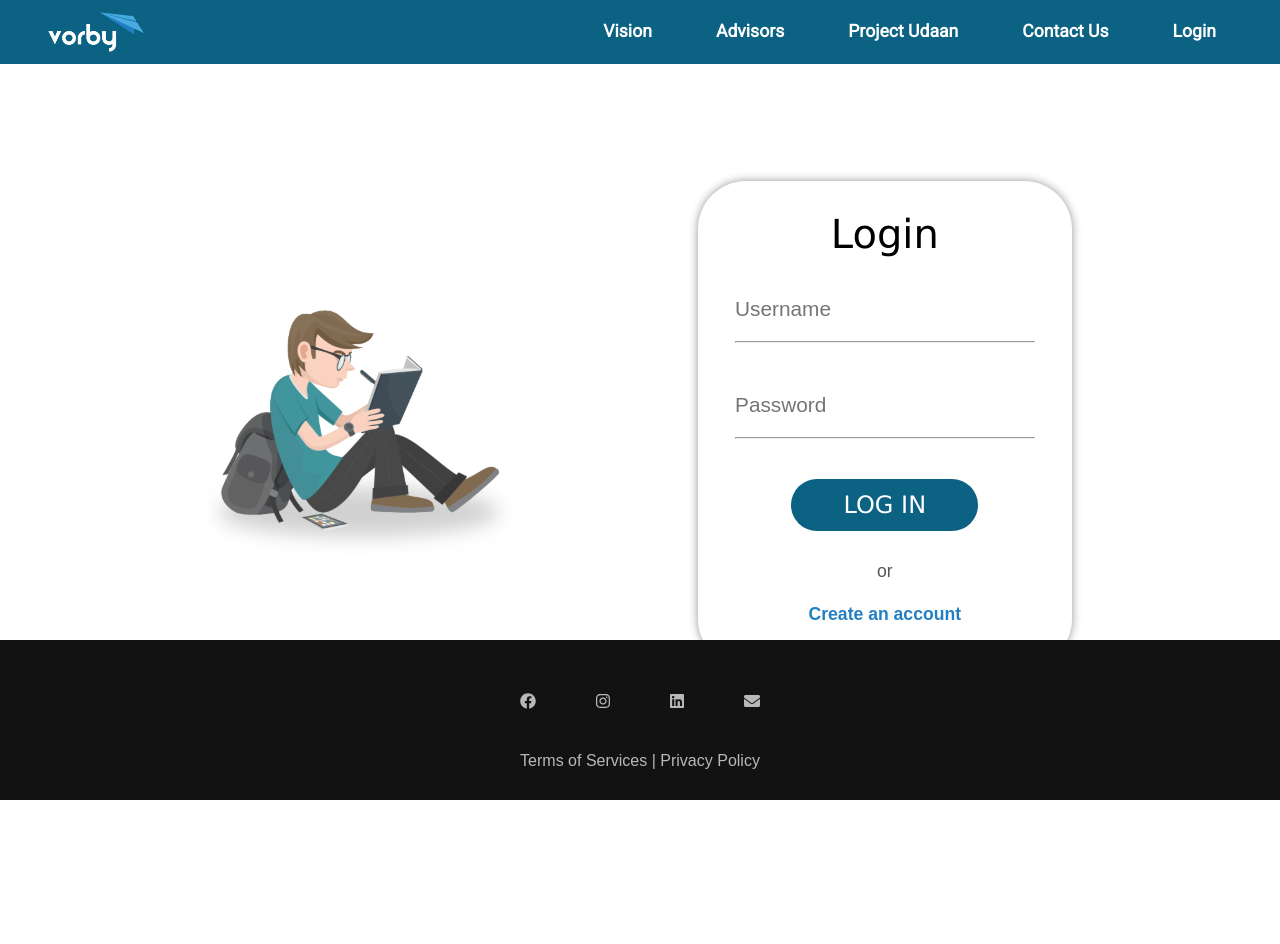
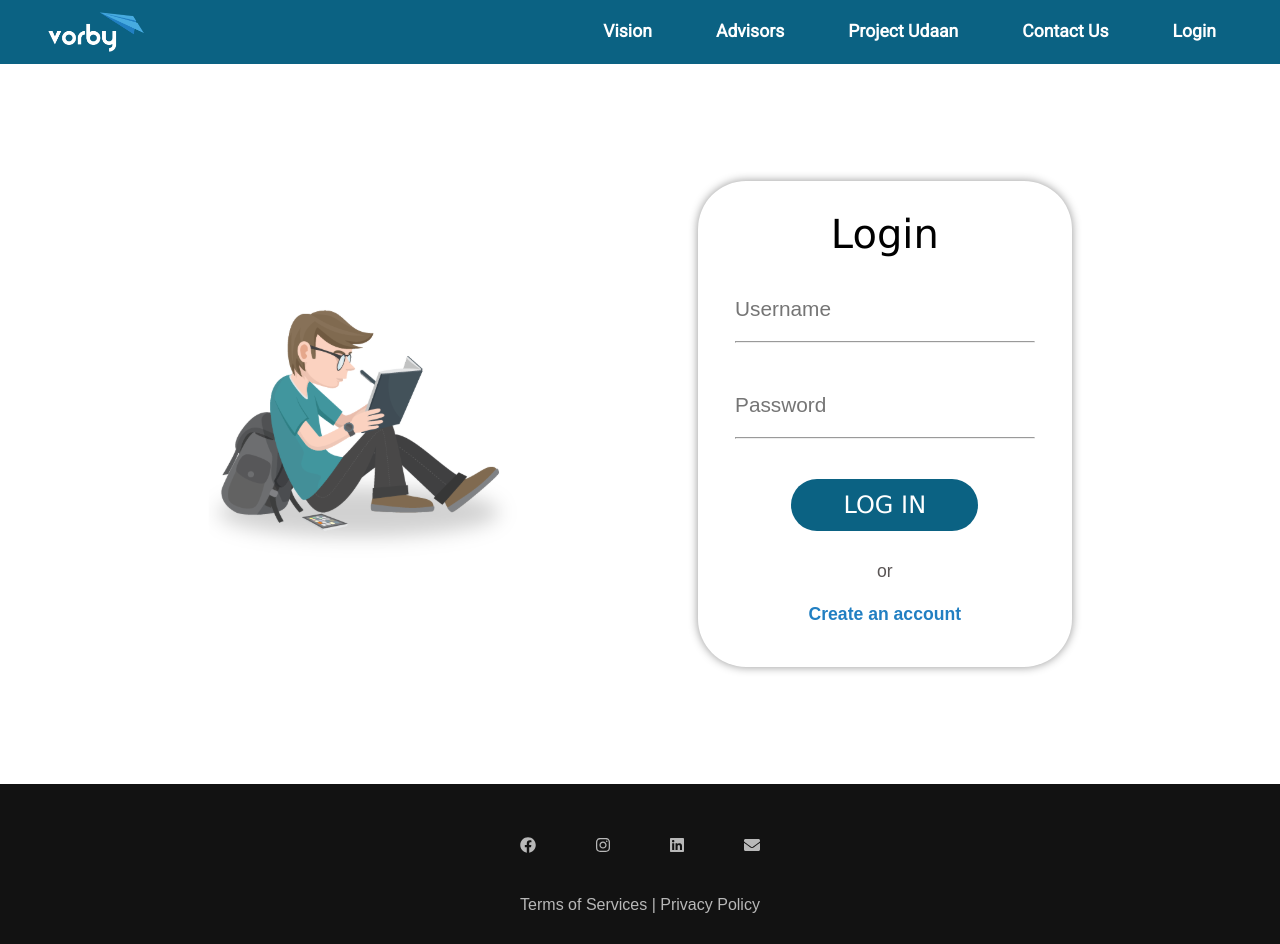
Before and after one commit to vorbyit/portalfrontend, a React (Create React App) app: page / in a window 1280 px wide. Built offline with nearby package versions, Linux system fonts and the light colour scheme; no server answers; a web font is replaced by a local one.

Commit message:
footer position fixed

```diff
--- a/src/App.css
+++ b/src/App.css
@@ -1,38 +1,8 @@
-.App {
-  text-align: center;
+.main-container {
+  position: relative;
+  min-height: 100vh;
 }
 
-.App-logo {
-  height: 40vmin;
-  pointer-events: none;
+.main-container .main-content-wrapper {
+  padding-bottom: 10rem;
 }
-
-@media (prefers-reduced-motion: no-preference) {
-  .App-logo {
-    animation: App-logo-spin infinite 20s linear;
-  }
-}
-
-.App-header {
-  background-color: #282c34;
-  min-height: 100vh;
-  display: flex;
-  flex-direction: column;
-  align-items: center;
-  justify-content: center;
-  font-size: calc(10px + 2vmin);
-  color: white;
-}
-
-.App-link {
-  color: #61dafb;
-}
-
-@keyframes App-logo-spin {
-  from {
-    transform: rotate(0deg);
-  }
-  to {
-    transform: rotate(360deg);
-  }
-}
--- a/src/App.jsx
+++ b/src/App.jsx
@@ -1,38 +1,37 @@
-import React, { Component, Profiler } from 'react'
-import { BrowserRouter as Router, Route, Switch } from 'react-router-dom';
+import React, { Component, Profiler } from "react";
+import { BrowserRouter as Router, Route, Switch } from "react-router-dom";
 
-import LoginForm from './components/LoginForm';
-import SignupForm from './components/SignupForm';
-import SignupExpert from './components/SignupExpert';
-import AddSlots from './components/AddSlots';
-import ExpertPage from './components/ExpertsPage';
-import ExpertApptPage from './components/ExpertApptPage';
-import UserApptPage from './components/UserApptPage';
-import Udaan from './components/Udaan';
-import Navbar from './components/Navbar';
-import Profile from './components/Profile';
-import Footer from './components/Footer';
-import Menubar from './components/Menubar';
+import LoginForm from "./components/LoginForm";
+import SignupForm from "./components/SignupForm";
+import SignupExpert from "./components/SignupExpert";
+import AddSlots from "./components/AddSlots";
+import ExpertPage from "./components/ExpertsPage";
+import ExpertApptPage from "./components/ExpertApptPage";
+import UserApptPage from "./components/UserApptPage";
+import Udaan from "./components/Udaan";
+import Navbar from "./components/Navbar";
+import Profile from "./components/Profile";
+import Footer from "./components/Footer";
+import Menubar from "./components/Menubar";
 
-import Messaging from './components/Messaging';
+import Messaging from "./components/Messaging";
 
-import Payment from './components/Payment';
-import ExpertCard from './components/ExpertCard';
+import Payment from "./components/Payment";
+import ExpertCard from "./components/ExpertCard";
 
-import PaymentStatus from './components/PaymentStatus';
+import PaymentStatus from "./components/PaymentStatus";
 
-import Index from './pages/index/index'
+import Index from "./pages/index/index";
 
-import './App.css';
-import ExpertApptCard from './components/ExpertApptCard';
-
+import "./App.css";
+import ExpertApptCard from "./components/ExpertApptCard";
 
 export default class App extends Component {
   constructor() {
     super();
     this.state = {
-      user : undefined,
-    }
+      user: undefined,
+    };
     this.updateUser = this.updateUser.bind(this);
     this.scrolldown = this.scrolldown.bind(this);
   }
@@ -45,26 +44,27 @@ export default class App extends Component {
     var body = document.body,
       html = document.documentElement;
 
-var height = Math.max( body.scrollHeight, body.offsetHeight,
-                       html.clientHeight, html.scrollHeight, html.offsetHeight );
-    window.scrollTo(0,height);
+    var height = Math.max(
+      body.scrollHeight,
+      body.offsetHeight,
+      html.clientHeight,
+      html.scrollHeight,
+      html.offsetHeight
+    );
+    window.scrollTo(0, height);
   }
-
-
 
   render() {
     return (
-      <div>
+      <div className="main-container">
         <Router>
-          <Navbar
-            user={this.state.user}
-            updateUser={this.updateUser}
-          />
+          <Navbar user={this.state.user} updateUser={this.updateUser} />
+          <div className="main-content-wrapper">
             <Switch>
               <Route
                 exact
                 path="/"
-              render = {(props) => (
+                render={(props) => (
                   <LoginForm
                     user={this.state.user}
                     updateUser={this.updateUser}
@@ -74,14 +74,12 @@ var height = Math.max( body.scrollHeight, body.offsetHeight,
               <Route
                 exact
                 path="/udaan"
-              render = {(props) => (
-                <Udaan scrolldown={this.scrolldown}/>
-              )}
+                render={(props) => <Udaan scrolldown={this.scrolldown} />}
               />
               <Route
                 exact
                 path="/login"
-              render = {(props) => (
+                render={(props) => (
                   <LoginForm
                     user={this.state.user}
                     updateUser={this.updateUser}
@@ -91,7 +89,7 @@ var height = Math.max( body.scrollHeight, body.offsetHeight,
               <Route
                 exact
                 path="/signup"
-              render = {(props) => (
+                render={(props) => (
                   <SignupForm
                     user={this.state.user}
                     updateUser={this.updateUser}
@@ -101,9 +99,8 @@ var height = Math.max( body.scrollHeight, body.offsetHeight,
               <Route
                 exact
                 path="/signup/expert"
-              render = {(props) => (
+                render={(props) => (
                   <SignupExpert
-
                     user={this.state.user}
                     updateUser={this.updateUser}
                   />
@@ -113,33 +110,8 @@ var height = Math.max( body.scrollHeight, body.offsetHeight,
               <Route
                 exact
                 path="/experts"
-              render = {(props) => (
+                render={(props) => (
                   <ExpertPage
-                  user={this.state.user}
-                  updateUser={this.updateUser}
-
-                />
-              )}
-            />
-
-            <Route
-              exact
-              path = "/experts"
-              render = {(props) => (
-                <ExpertCard
-                  user={this.state.user}
-                  updateUser={this.updateUser}
-
-                />
-              )}
-            />
-
-          </Switch>
-          <Route
-            exact
-            path="/addslots"
-            render = {(props) => (
-              <AddSlots
                     user={this.state.user}
                     updateUser={this.updateUser}
                   />
@@ -148,77 +120,84 @@ var height = Math.max( body.scrollHeight, body.offsetHeight,
 
               <Route
                 exact
-            path="/appointments"
-            render = {(props) => (
-              this.state.user===undefined || this.state.user.type==="EXPERT" ?
-
-              <Menubar
+                path="/experts"
+                render={(props) => (
+                  <ExpertCard
                     user={this.state.user}
                     updateUser={this.updateUser}
-            />:null
-
+                  />
+                )}
+              />
+            </Switch>
+            <Route
+              exact
+              path="/addslots"
+              render={(props) => (
+                <AddSlots user={this.state.user} updateUser={this.updateUser} />
               )}
             />
 
             <Route
               exact
               path="/appointments"
-            render = {(props) => (
-              this.state.user===undefined || this.state.user.type==="EXPERT" ?
+              render={(props) =>
+                this.state.user === undefined ||
+                this.state.user.type === "EXPERT" ? (
+                  <Menubar
+                    user={this.state.user}
+                    updateUser={this.updateUser}
+                  />
+                ) : null
+              }
+            />
 
+            <Route
+              exact
+              path="/appointments"
+              render={(props) =>
+                this.state.user === undefined ||
+                this.state.user.type === "EXPERT" ? (
                   <ExpertApptPage
                     user={this.state.user}
                     updateUser={this.updateUser}
-              /> :null
-
-            )}
+                  />
+                ) : null
+              }
             />
 
             <Route
               exact
               path="/meeting"
-            render = {(props) => (
-              <Index
-                user={this.state.user}
-                updateUser={this.updateUser}
-              />
-
+              render={(props) => (
+                <Index user={this.state.user} updateUser={this.updateUser} />
               )}
             />
 
             <Route
               exact
               path="/advisors"
-            render = {(props) => (
-              this.state.user===undefined || this.state.user.type==="USER" ?
-
+              render={(props) =>
+                this.state.user === undefined ||
+                this.state.user.type === "USER" ? (
                   <UserApptPage
                     user={this.state.user}
                     updateUser={this.updateUser}
-              /> :null
-
-            )}
                   />
-
-
+                ) : null
+              }
+            />
 
             <Route
               exact
               path="/profile"
-            render = {(props) => (
-
-              <Profile
-                user={this.state.user}
-                updateUser={this.updateUser}
-              />
+              render={(props) => (
+                <Profile user={this.state.user} updateUser={this.updateUser} />
               )}
             />
             <Route
-
-
               exact
               path="/chats"
-            render = {(props) => (
+              render={(props) => (
                 <Messaging
                   user={this.state.user}
                   updateUser={this.updateUser}
@@ -227,24 +206,17 @@ var height = Math.max( body.scrollHeight, body.offsetHeight,
             />
 
             <Route
-
-
               exact
               path="/payment"
-          render = {(props) => (
-            <Payment
-              user={this.state.user}
-              updateUser={this.updateUser}
-            />
+              render={(props) => (
+                <Payment user={this.state.user} updateUser={this.updateUser} />
               )}
             />
 
             <Route
-
-
               exact
               path="/payment/status"
-            render = {(props) => (
+              render={(props) => (
                 <PaymentStatus
                   user={this.state.user}
                   updateUser={this.updateUser}
@@ -252,10 +224,11 @@ var height = Math.max( body.scrollHeight, body.offsetHeight,
               )}
             />
 
+            {/* <ChatBox /> */}
+          </div>
         </Router>
-        {/* <ChatBox /> */}
         <Footer />
       </div>
-    )
+    );
   }
 }
--- a/src/css/footer.css
+++ b/src/css/footer.css
@@ -4,9 +4,8 @@ footer {
   height: 10rem;
   padding-top: 3rem;
   color: rgb(184, 184, 184);
-  position: sticky;
+  position: absolute;
   bottom: 0;
-  left: 0;
 }
 
 footer .social-media {
```
Lines whose indentation alone changed are shown as unchanged.
